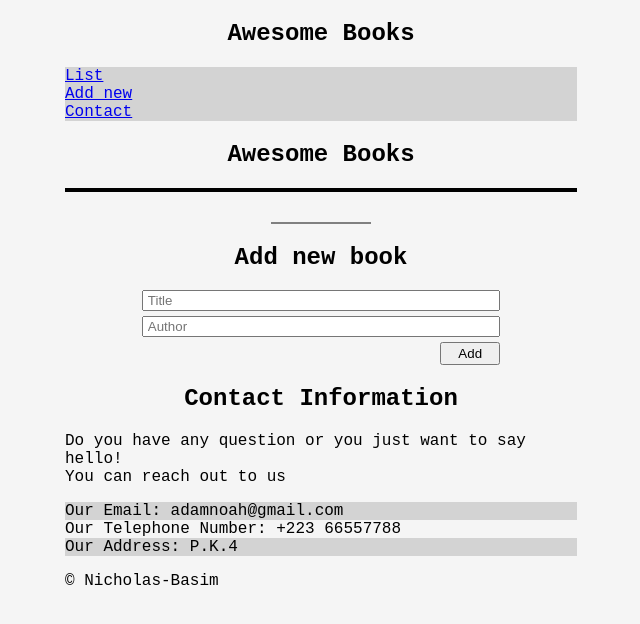
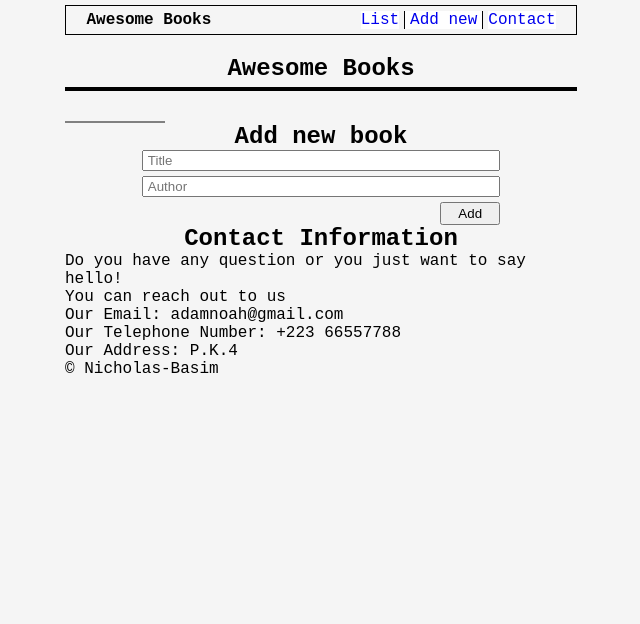
Before and after one commit to atok624/Awesome-Books, a website: page index.html in a window 1280 px wide. Shown: the whole page, without its empty margins (319-959 px from the left). Drawn offline with Linux system fonts and the light colour scheme.

Commit message:
Modify style.css file

```diff
--- a/style.css
+++ b/style.css
@@ -1,6 +1,7 @@
 * {
   list-style: none;
   padding: 0;
+  margin: 0;
   box-sizing: border-box;
 }
 
@@ -14,6 +15,47 @@ body {
   margin: 0 auto;
 }
 
+h2 {
+  text-align: center;
+}
+
+/* Beginning of header */
+header {
+  display: flex;
+  justify-content: space-between;
+  align-items: center;
+  border: 1px solid black;
+  padding: 5px 4%;
+  height: auto;
+  margin: 5px 0 20px 0;
+}
+
+nav ul {
+  display: flex;
+}
+
+.list {
+  background-color: white;
+  font-size: medium;
+}
+
+nav ul a {
+  text-decoration: none;
+}
+
+.second {
+  margin: 0 5px;
+  padding: 0 5px;
+  border-right: 1px solid black;
+  border-left: 1px solid black;
+}
+
+header h2 {
+  font-size: medium;
+}
+
+/* End of header */
+
 h1 {
   text-align: center;
 }
@@ -24,10 +66,6 @@ input {
 
 .container {
   border: 2px black solid;
-}
-
-h2 {
-  text-align: center;
 }
 
 form {
@@ -51,7 +89,7 @@ form {
   padding: 1px 4px 1px 4px;
 }
 
-li:nth-child(odd) {
+.book:nth-child(odd) {
   background: #d3d3d3;
 }
 
@@ -81,6 +119,7 @@ hr {
   margin: 1% 1% 1% 0;
   text-align: center;
   font-weight: bolder;
+  align-self: end;
 }
 
 .bookShelfe {
```
